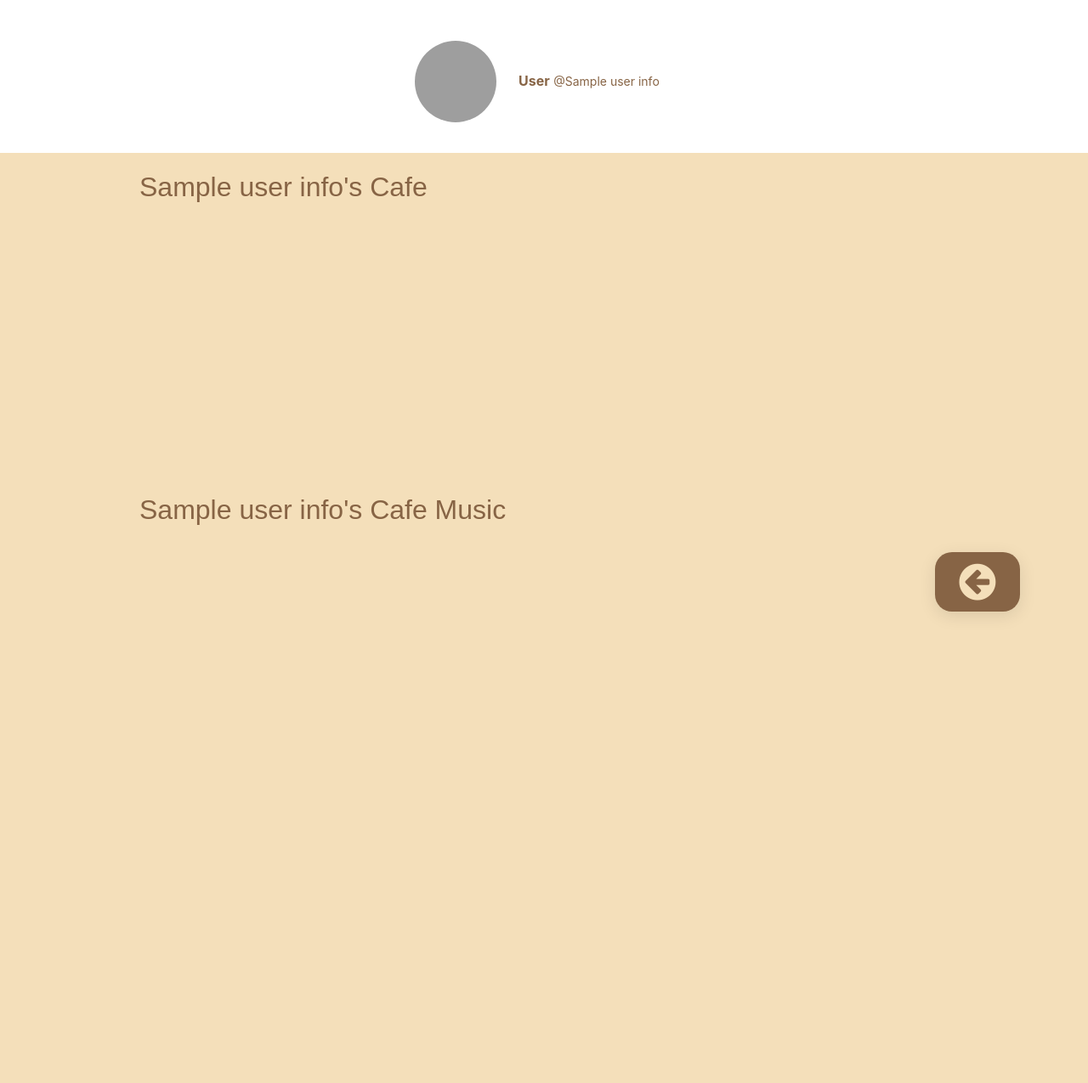
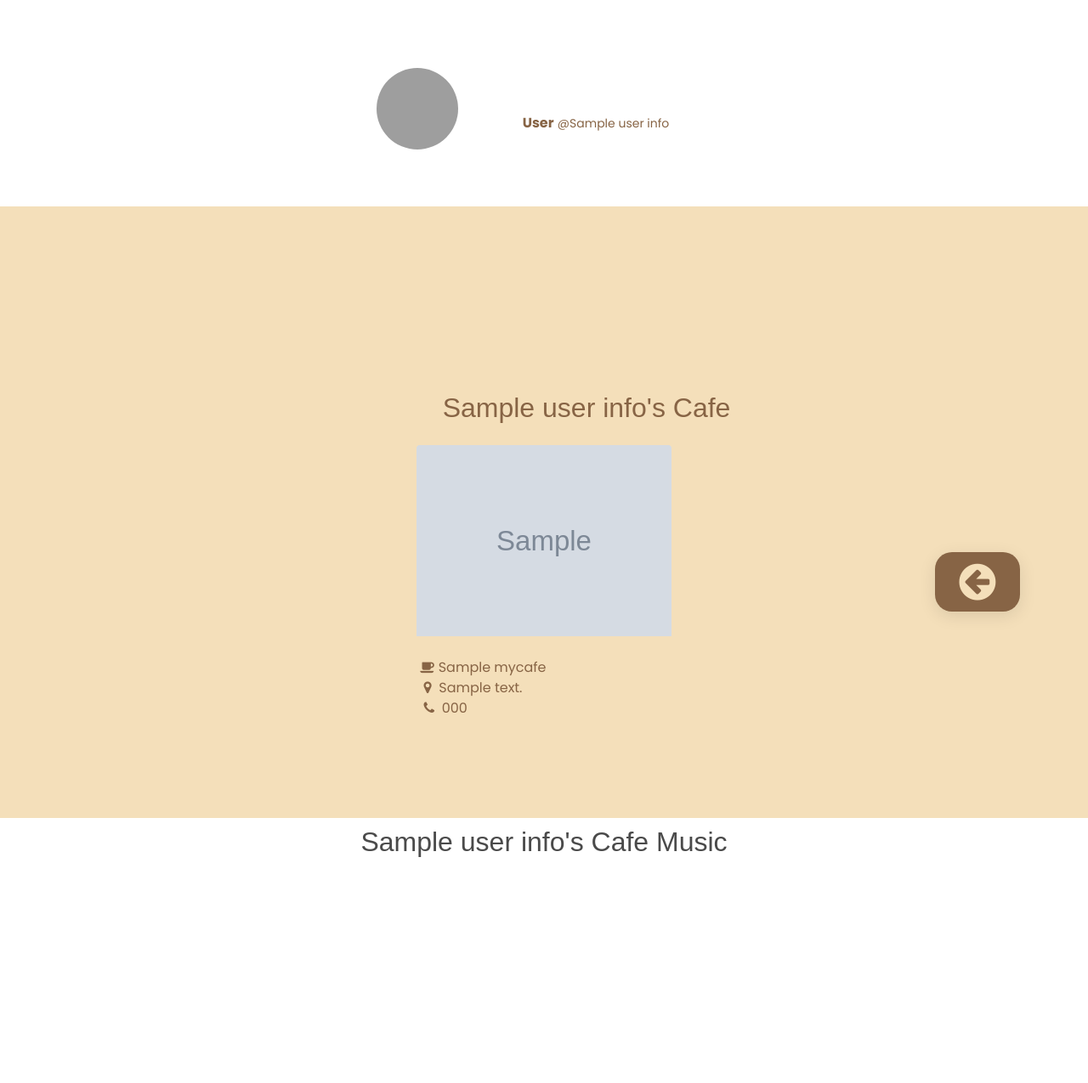
Before and after one commit to lkhun9311/innovationcamp_prj1, a Flask app: template templates/user.html in a window 1280 px wide. Shown: the top 1275 px of the page at 85% size. Before the commit the page ends 725 px from the top, so only its background shows below. Run offline with Flask 2, Linux system fonts and the light colour scheme; the template is opened without the code that fills it: most values are stand-ins (such as "Sample title", 1, 10 or a date in 2020); grey boxes marked "Sample" are stand-in pictures; some libraries are stand-ins or nearby versions; some web fonts are replaced; grey boxes are pictures that could not be loaded.

Commit message:
fix: 유저 본인이 올린 카페 게시물을 마이페이지에서 볼 수 있는 기능 구현

```diff
--- a/app.py
+++ b/app.py
@@ -103,7 +103,9 @@
         status = (username == payload["id"])  # 내 프로필이면 True, 다른 사람 프로필 페이지면 False
 
         user_info = db.users.find_one({"username": username}, {"_id": False})
-        return render_template('user.html', user_info=user_info, status=status)
+        mycafe_list = list(db.cafes.find({'username': payload["id"]}, {'_id': False}))
+        reversed_mycafe = mycafe_list[::-1]
+        return render_template('user.html', user_info=user_info, mycafes=reversed_mycafe, status=status)
     except (jwt.ExpiredSignatureError, jwt.exceptions.DecodeError):
         return redirect(url_for("home"))
 
@@ -359,17 +361,5 @@
     except (jwt.ExpiredSignatureError, jwt.exceptions.DecodeError):
         return redirect(url_for("home"))
 
-@app.route("/mycafe/accept", methods=["GET"])
-def mycafe_get():
-    token_receive = request.cookies.get('mytoken')
-    try:
-        payload = jwt.decode(token_receive, SECRET_KEY, algorithms=['HS256'])
-        mycafe_list = list(db.cafes.find({'username': payload["id"]}, {'_id': False}))
-        print("여기")
-        print(mycafe_list)
-        return jsonify({'mycafe_list': mycafe_list})
-    except (jwt.ExpiredSignatureError, jwt.exceptions.DecodeError):
-        return redirect(url_for("home"))
-
 if __name__ == '__main__':
     app.run('0.0.0.0', port=5000, debug=True)
--- a/static/user_js.js
+++ b/static/user_js.js
@@ -1,5 +1,4 @@
 $(document).ready(function (){
-    mycafe_get()
     mycafemusic_get()
 })
 
@@ -79,32 +78,3 @@
 
     })
 }
-
-function mycafe_get() {
-    $.ajax({
-        type: 'GET',
-        url: '/mycafe/accept',
-        success: function (response) {
-            rows = response['mycafe_list']
-            for (i = 0; i < rows.length; i++) {
-                let cafe_name = rows[i]['cafe_name']
-                let cafe_address = rows[i]['cafe_address']
-                let cafe_tel = rows[i]['cafe_tel']
-                let cafe_open_hours = rows[i]['cafe_open_hours']
-                let cafe_image_pic_real = rows[i]['cafe_image_pic_real']
-                let temp_html = `<div class="col">
-                                       <div class="card h-100" style="height: 275px">
-                                        <iframe width="100%"  src="${embed}" title="YouTube video player" frameborder="0" allow="accelerometer; autoplay; clipboard-write; encrypted-media; gyroscope; picture-in-picture" allowfullscreen></iframe>
-            <div class="card-body">
-                <h5 class="card-title">${title}</h5>
-                <p>&nbsp<i class="fa fa-youtube-play" aria-hidden="true"></i>조회수 &nbsp <span>${view}</span>회</p>
-                <p>&nbsp<i class="fa fa-user" aria-hidden="true" style="margin: 1px 3px 0px 2px"></i>작성자 &nbsp <span>${author}</span></p>
-                </div>
-        </div>
-    </div>`
-                $('#cards-box2').append(temp_html)
-            }
-        }
-
-    })
-}
--- a/templates/user.html
+++ b/templates/user.html
@@ -17,6 +17,7 @@
     <link crossorigin href="https://fonts.gstatic.com" rel="preconnect">
     <link href="https://fonts.googleapis.com/css2?family=Gamja+Flower&family=Stylish&display=swap" rel="stylesheet">
     <link href="{{ url_for('static', filename='login_style.css') }}" rel="stylesheet">
+    <link href="{{ url_for('static', filename='pagination_style.css') }}" rel="stylesheet">
     <link href="{{ url_for('static', filename='user_style.css') }}" rel="stylesheet">
 
     <!-- JS -->
@@ -124,11 +125,27 @@
 <section class="card-style">
     <div class="container">
         <p class="subtitle cafejoa mycafe">{{ user_info.profile_name }}'s Cafe</p>
+        {% for mycafe in mycafes %}
+        <div class="mycards">
+            <div class="row row-cols-1 row-cols-md-4 g-4 cafemusic" id="cards-box1" style="width: 300px">
+                <div class="card-image">
+                    <img onerror="this.src='/static/default.jpg'" src="/static/{{ mycafe.cafe_image_pic_real }}">
+                </div>
+                <div class="card-body">
+                    <h5 class="card-title">&nbsp<i class="fa fa-coffee" aria-hidden="true"></i>&nbsp{{ mycafe.cafe_name }}</h5>
+                    <p>&nbsp&nbsp<i class="fa fa-map-marker" aria-hidden="true"></i>&nbsp <span>{{ mycafe.cafe_address }}</span>
+                    </p>
+                    <p>&nbsp&nbsp<i class="fa fa-phone" aria-hidden="true"></i>&nbsp
+                        <span>{{ mycafe.cafe_tel }}</span></p>
+                </div>
+            </div>
+        </div>
+        {% endfor %}
     </div>
 </section>
 <section class="card-style">
     <div class="container">
-        <p class="subtitle cafejoa mycafe">{{ user_info.profile_name }}'s Cafe Music</p>
+        <p class="subtitle">{{ user_info.profile_name }}'s Cafe Music</p>
         <div class="mycards">
             <div class="row row-cols-1 row-cols-md-4 g-4 cafemusic" id="cards-box2" style="width: 300px"></div>
         </div>
```
Also changed, not shown: static/cafe_image_pics/62cfacef1fc3f022604e8acf.png (added).
